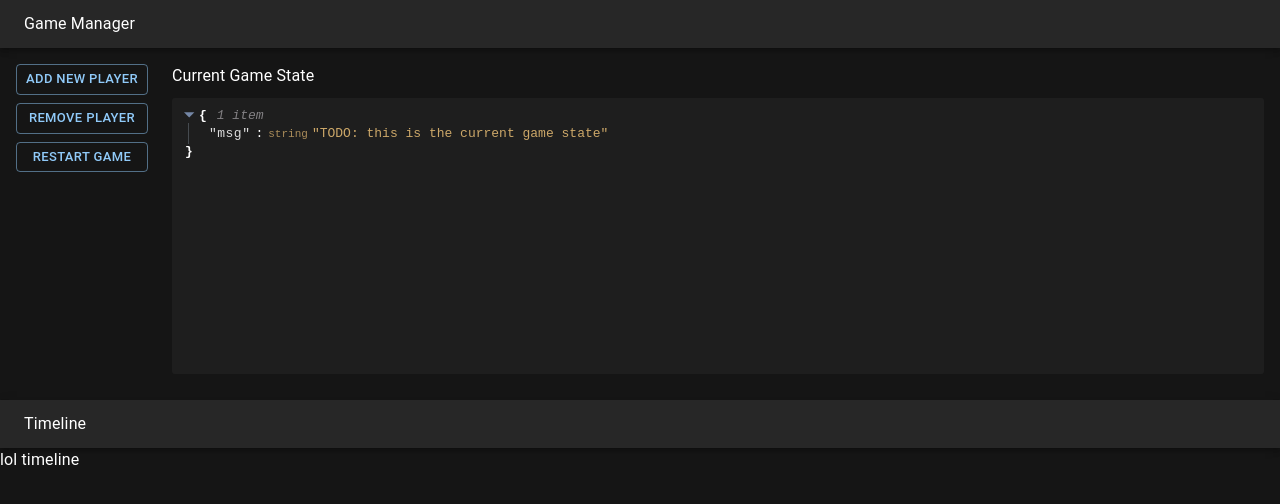
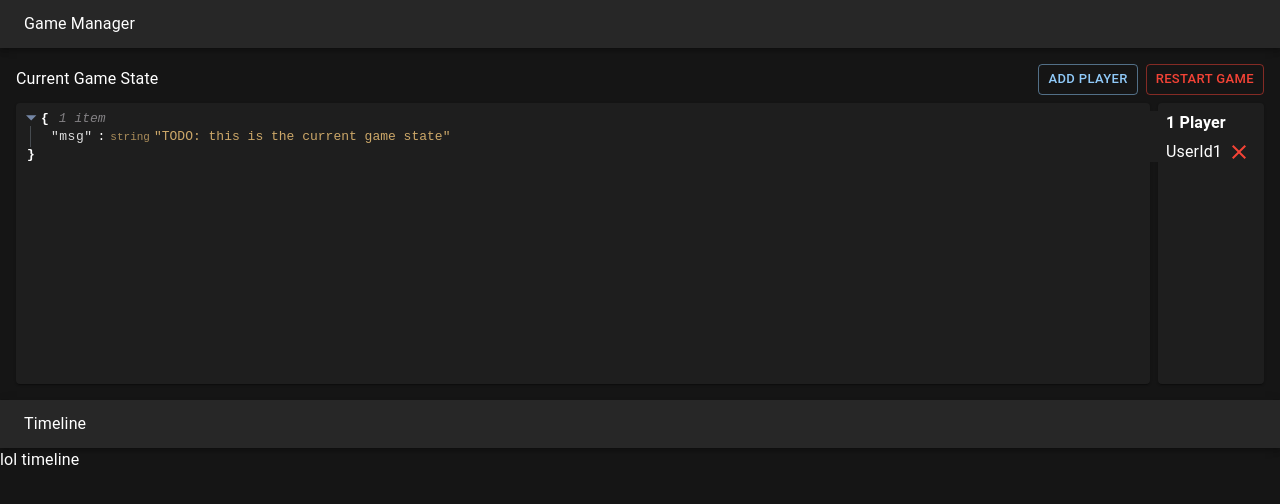
Before and after one commit to turnbasedgames/runner, a React (Create React App) app in the folder frontend/: page / in a window 1280 px wide. Shown: the top 504 px of the page. Built offline with nearby package versions, Linux system fonts and the light colour scheme.

Commit message:
adjust ui to new design for game manager

```diff
--- a/frontend/package.json
+++ b/frontend/package.json
@@ -5,6 +5,7 @@
   "dependencies": {
     "@emotion/react": "^11.9.0",
     "@emotion/styled": "^11.8.1",
+    "@mui/icons-material": "^5.6.1",
     "@mui/material": "^5.6.1",
     "cra-template": "1.1.3",
     "react": "^17.0.2",
--- a/frontend/src/gameManager/index.jsx
+++ b/frontend/src/gameManager/index.jsx
@@ -1,13 +1,23 @@
 import React from 'react';
 import {
-  AppBar, Toolbar, Typography, Stack, Button,
+  AppBar, Toolbar, Typography, Stack, Button, IconButton, Paper,
 } from '@mui/material';
+import { useTheme } from '@mui/material/styles';
+import ClearIcon from '@mui/icons-material/Clear';
 import ReactJson from 'react-json-view';
 
 function GameManager() {
+  const theme = useTheme();
   const curGameState = {
     msg: 'TODO: this is the current game state',
   };
+  const curPlayers = ['UserId1']; // TODO: need to get this dynamically
+  let playerTitle = 'No Players!';
+  if (curPlayers.length === 1) {
+    playerTitle = '1 Player';
+  } else if (curPlayers.length > 1) {
+    playerTitle = `${curPlayers.length} Players`;
+  }
   return (
     <Stack height="50%">
       <AppBar position="relative">
@@ -16,29 +26,49 @@ function GameManager() {
             Game Manager
           </Typography>
         </Toolbar>
-
       </AppBar>
       <Stack direction="row" margin={2} spacing={3} sx={{ flexGrow: 1 }}>
-        <Stack spacing={1}>
-          <Button size="small" variant="outlined">Add New Player</Button>
-          <Button size="small" variant="outlined">Remove Player</Button>
-          <Button size="small" variant="outlined">Restart Game</Button>
-        </Stack>
         <Stack spacing={1} sx={{ flexGrow: 1 }}>
+          <Stack direction="row" justifyContent="space-between" alignItems="center">
             <Typography color="text.primary">
               Current Game State
             </Typography>
+            <Stack spacing={1} direction="row">
+              <Button size="small" variant="outlined">Add Player</Button>
+              <Button size="small" variant="outlined" color="error">Restart Game</Button>
+            </Stack>
+          </Stack>
+          <Stack
+            sx={{ flexGrow: 1 }}
+            direction="row"
+            spacing={1}
+            margin={1}
+          >
+            <Paper sx={{ flexGrow: 1 }}>
               <ReactJson
-            style={{
-              flexGrow: 1,
-              padding: '10px',
-              borderRadius: '3px',
-              margin: '10px 0px',
-            }}
+                style={{ width: '100%', margin: theme.spacing(1) }}
                 name={false}
                 theme="twilight"
                 src={curGameState}
               />
+            </Paper>
+            <Paper>
+              <Stack margin={1}>
+                <Stack spacing={2} direction="row" justifyContent="space-between" alignItems="center">
+                  <Typography color="text.primary" sx={{ fontWeight: 'bold' }}>
+                    {playerTitle}
+                  </Typography>
+                </Stack>
+                {curPlayers.map((player) => (
+                  <Stack direction="row" justifyContent="space-between" alignItems="center">
+                    <Typography color="text.primary">{player}</Typography>
+                    <IconButton size="small" color="error"><ClearIcon /></IconButton>
+                  </Stack>
+                ))}
+              </Stack>
+            </Paper>
+          </Stack>
+
         </Stack>
       </Stack>
     </Stack>
```
Also changed, not shown: 1 other file (tests, documents, lock files or other folders). Lines whose indentation alone changed are shown as unchanged.
